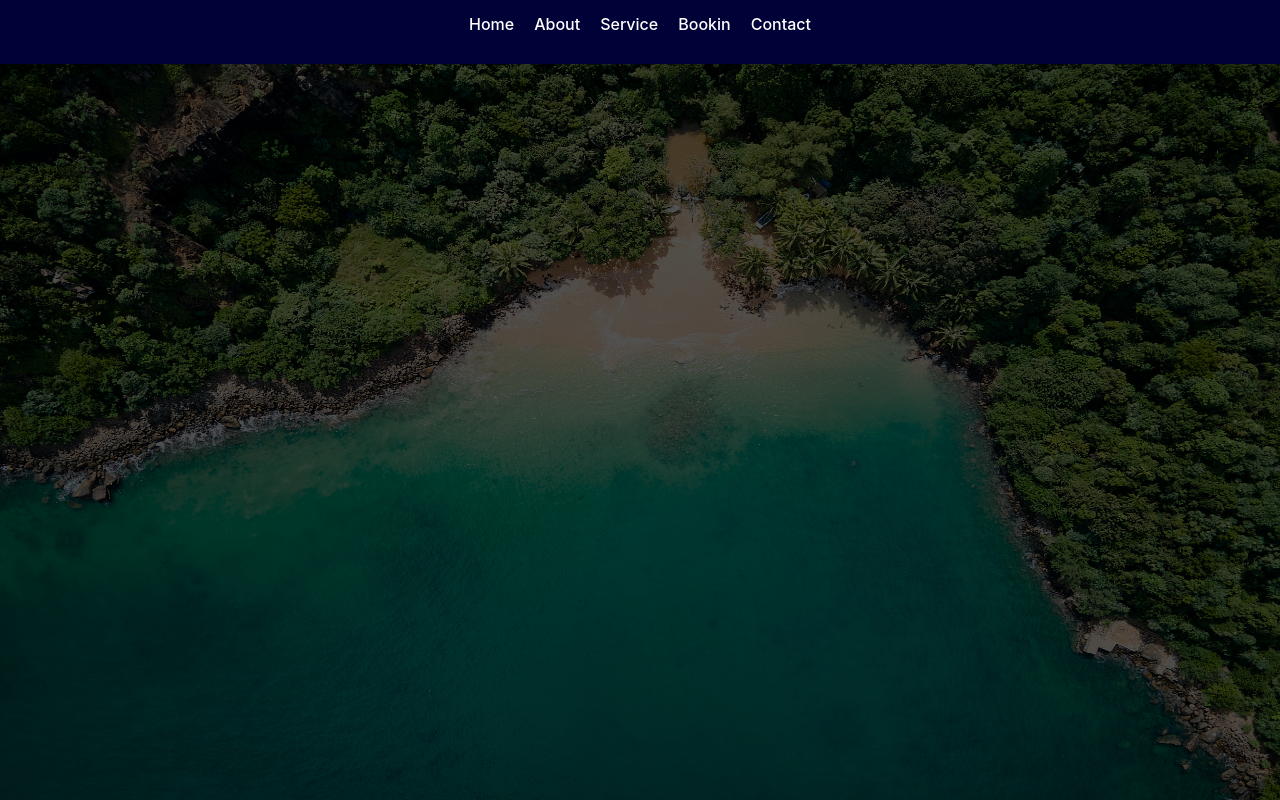
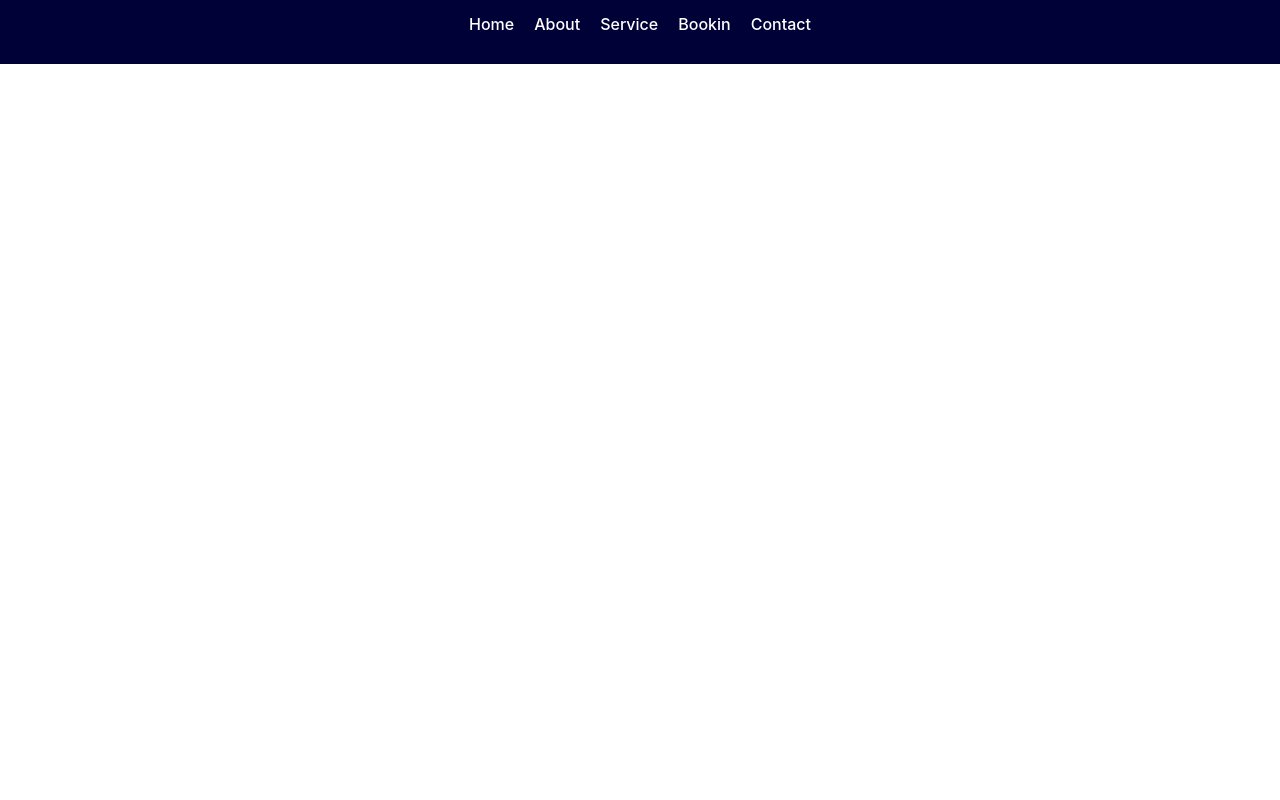
Before and after one commit to DonShanilka/Talalla-Blue-Beach-Villa, a React (Vite) app: page / in a window 1280 px wide. Built offline with nearby package versions, Linux system fonts and the light colour scheme; a web font is replaced by a local one.

Commit message:
bluebeachvilla image add

```diff
--- a/src/pages/home/Home.jsx
+++ b/src/pages/home/Home.jsx
@@ -7,7 +7,7 @@ const Home = () => {
         <>
             <div className="home-page-main-rect">
                 <div>
-                    <img src="../public/homePage-image/Jungle-Beach-Bay-Drone-Shot.jpg" alt="" style={{ position: "absolute", width: "100%", height: "100%", top: "0%", left: "0%" }} />
+                    <img src="" alt="" />
                 </div>
                 <div id="main-black-rect"></div>
             </div>
--- a/src/pages/home/home.css
+++ b/src/pages/home/home.css
@@ -1,4 +1,4 @@
-#main-black-rect {
+/* #main-black-rect {
     position: absolute;
     width: 100%;
     height: 100%;
@@ -6,4 +6,4 @@
     z-index: 10;
     left: 0%;
     top: 0%;
-}
+} */
```
Also changed, not shown: Assets/Image/HomePageImage/bluebeachvilla.JPG (added).
